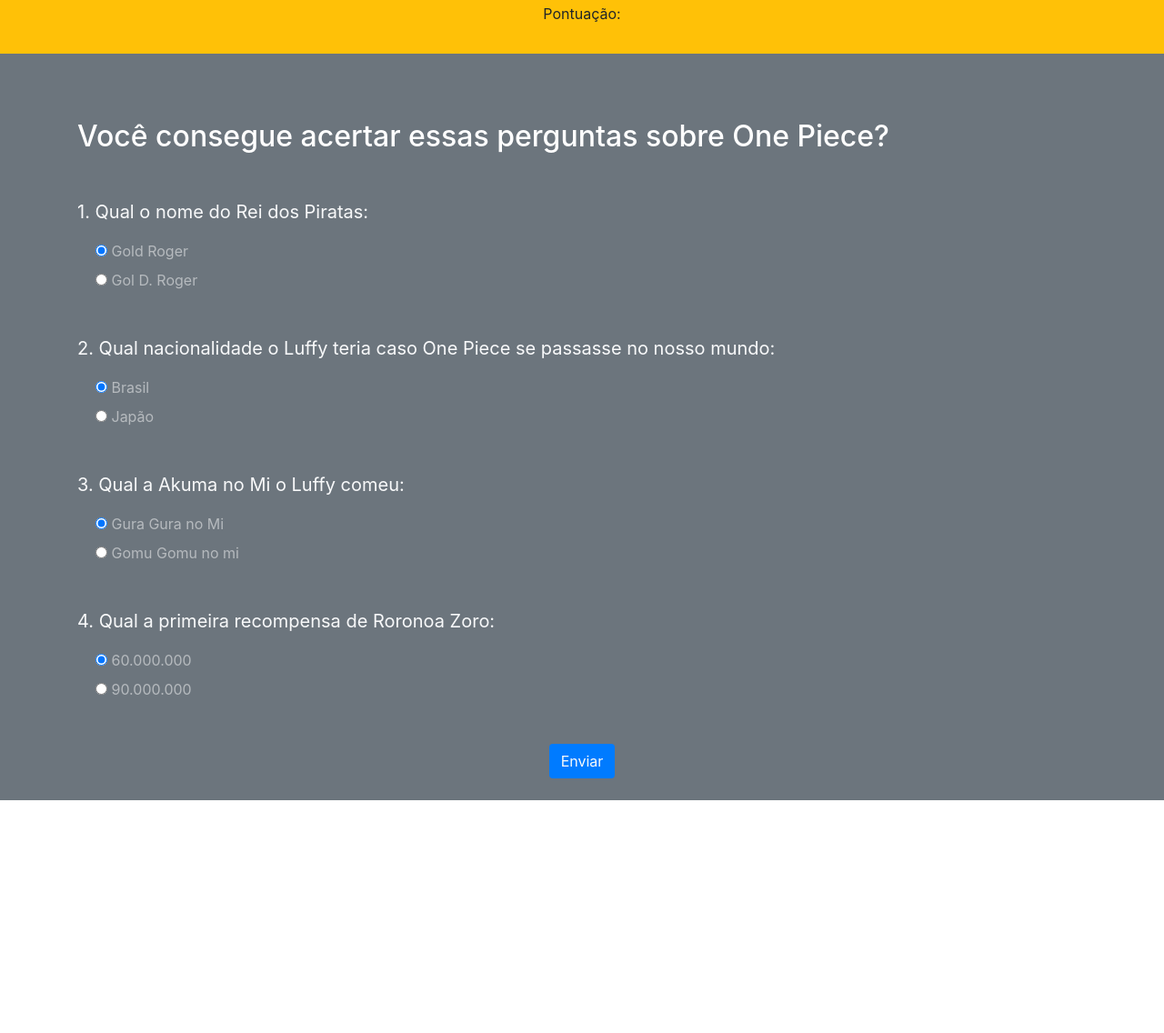
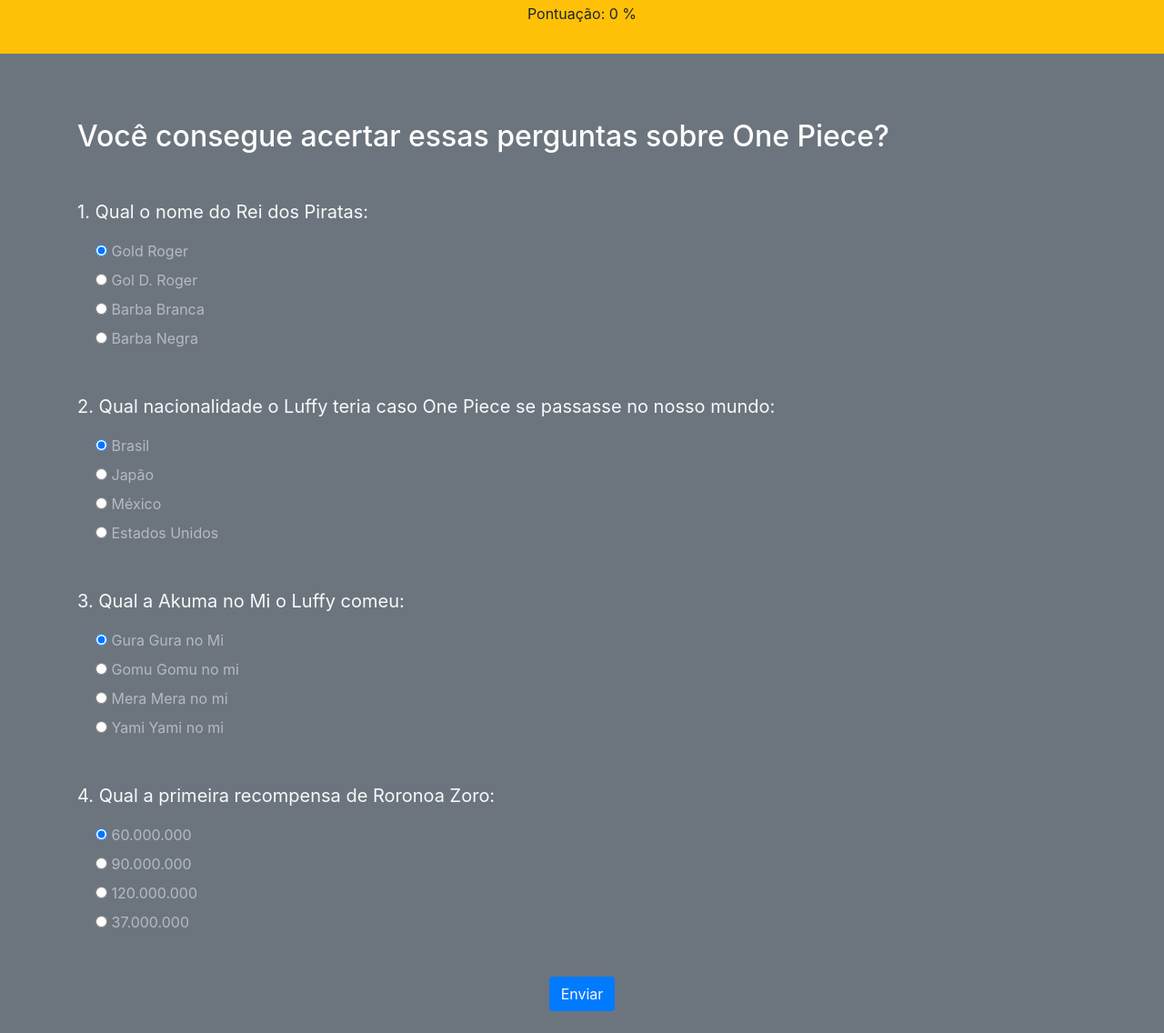
Before and after one commit to Rodrigo-M-Brazao/My-First-quiz, a plain HTML site: page index.html in a window 1280 px wide. Shown: the part 147-1283 px from the top of the page at 91% size. Before the commit the page ends 1027 px from the top, so only its background shows below. Drawn offline with nearby package versions, Linux system fonts and the light colour scheme.

Commit message:
update quiz

```diff
--- a/app.js
+++ b/app.js
@@ -1,29 +1,43 @@
 const form = document.querySelector('.quiz-form');
 
-const correctAnswers = ['B', 'A', 'B', 'A'];
+const correctAnswers = ['B', 'A', 'B', 'B'];
 
 const p = document.querySelector('.score');
 
-let currentScore = p.innerHTML;
-
-form.addEventListener('submit', event =>{
-    event.preventDefault();
 
 let score = 0;
+let contCorrectAnswers = 0;
 const userAnswers = [
     form.inputQuestion1.value,
     form.inputQuestion2.value,
     form.inputQuestion3.value,
     form.inputQuestion4.value
 ];
+
+p.innerHTML = `Pontuação: ${score} %`;
+const scoreUser = () => {
     userAnswers.forEach((userAnswer, index) =>{
         if(userAnswer === correctAnswers[index]){
-            score+= 25;
+            contCorrectAnswers++;
+            const intevalScore = setInterval(() => {
+                score++;
+
+                p.innerHTML = `Pontuação: ${score} %`;
+
+                if(score === (contCorrectAnswers*25)){
+
+                    clearInterval(intevalScore);
+                }
+
+            }, 500);
         }
     });
-    currentScore = currentScore + score;
-    p.innerHTML = currentScore;
-    currentScore = 'Pontuação: ';
+    scrollTo(0,0)
+}
 
+form.addEventListener('submit', event =>{
+    event.preventDefault();
+
+    scoreUser();
 
 })
--- a/index.html
+++ b/index.html
@@ -33,6 +33,20 @@
               Gol D. Roger
             </label>
           </div>
+          <div class="form-check my-2 text-white-50">
+            <label class="form-check-label">
+              <input type="radio" name="inputQuestion3" value="C">
+              Barba Branca
+            </label>
+          </div>
+          <div class="form-check my-2 text-white-50">
+            <label class="form-check-label">
+              <input type="radio" name="inputQuestion4" value="D">
+              Barba Negra
+            </label>
+          </div>
+
+
         </div>
 
         <div class="my-5">
@@ -49,6 +63,19 @@
               Japão
             </label>
           </div>
+          <div class="form-check my-2 text-white-50">
+            <label class="form-check-label">
+              <input type="radio" name="inputQuestion3" value="C">
+              México
+            </label>
+          </div>
+          <div class="form-check my-2 text-white-50">
+            <label class="form-check-label">
+              <input type="radio" name="inputQuestion4" value="D">
+              Estados Unidos
+            </label>
+          </div>
+
         </div>
 
         <div class="my-5">
@@ -65,6 +92,19 @@
               Gomu Gomu no mi
             </label>
           </div>
+          <div class="form-check my-2 text-white-50">
+            <label class="form-check-label">
+              <input type="radio" name="inputQuestion3" value="C">
+              Mera Mera no mi
+            </label>
+          </div>
+          <div class="form-check my-2 text-white-50">
+            <label class="form-check-label">
+              <input type="radio" name="inputQuestion4" value="D">
+              Yami Yami no mi
+            </label>
+          </div>
+
         </div>
 
         <div class="my-5">
@@ -81,6 +121,19 @@
               90.000.000
             </label>
           </div>
+          <div class="form-check my-2 text-white-50">
+            <label class="form-check-label">
+              <input type="radio" name="inputQuestion3" value="C">
+              120.000.000
+            </label>
+          </div>
+          <div class="form-check my-2 text-white-50">
+            <label class="form-check-label">
+              <input type="radio" name="inputQuestion4" value="D">
+              37.000.000
+            </label>
+          </div>
+
         </div>
 
         <div class="text-center">
```
Lines whose indentation alone changed are shown as unchanged.
